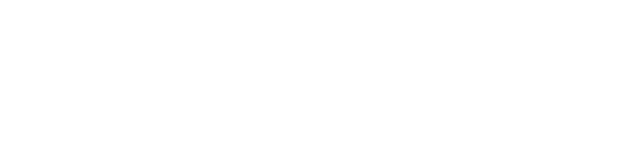
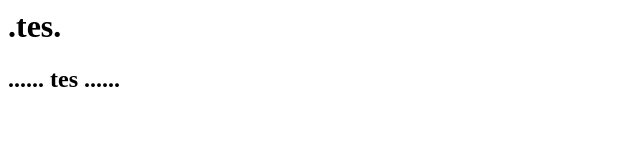
Before and after one commit to lidyahaning/project19, a plain HTML site: page home.html in a window 1280 px wide. Shown: the whole page, without its empty margins (0-640 px from the left). Drawn offline with Linux system fonts and the light colour scheme.

Commit message:
Revert "mengubah isi home.html"
This reverts commit 7466ff25ea8a3356972fae86e2968f96997a0bd4.

```diff
--- a/home.html
+++ b/home.html
@@ -1,3 +1,7 @@
 <html>
-
+	<head></head>
+	<body>
+		<h1>.tes.</h1>
+		<h2>...... tes ......</h2>
+	</body>
 </html>
```
